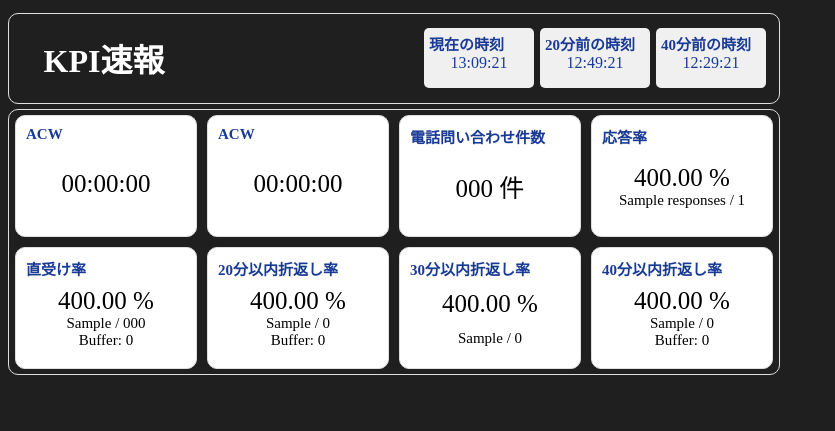
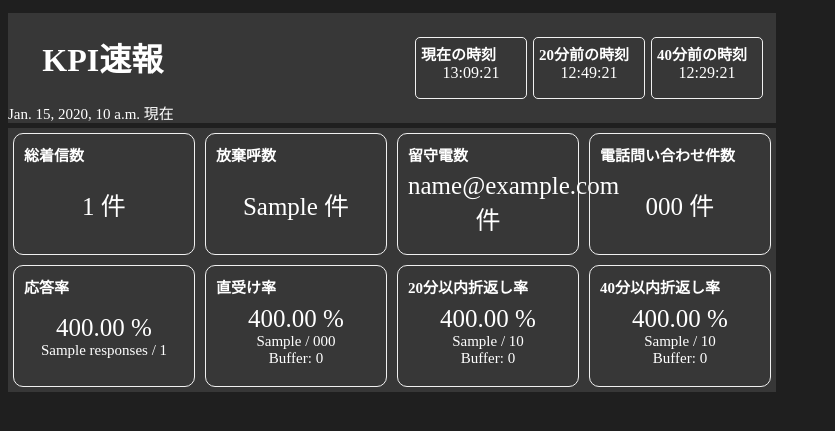
Before and after one commit to ekrsw/kpi_info_api, a Django app: template templates/kpi/dashboard.html in a window 1280 px wide. Shown: the top 431 px of the page, without its empty margins (0-835 px from the left). Run offline with Django 5.2, Linux system fonts and the light colour scheme; the template is opened without the code that fills it: most values are stand-ins (such as "Sample title", 1, 10 or a date in 2020).

Commit message:
dark mode

```diff
--- a/kpi/templatetags/custom_filters.py
+++ b/kpi/templatetags/custom_filters.py
@@ -5,3 +5,7 @@ register = template.Library()
 @register.filter(name='percentage')
 def percentage(value):
     return f"{value * 100:.2f}"
+
+@register.simple_tag
+def add_values(value1, value2):
+    return value1 + value2
--- a/static/base.css
+++ b/static/base.css
@@ -20,7 +20,7 @@ h1 {
     text-align: center;
 }
 
-.formContainer form, .box {
+.formContainer form {
     background-color: white;
     border-radius: 10px;
     border: 1px solid #dfdfdf;
--- a/static/kpi/css/dashboard.css
+++ b/static/kpi/css/dashboard.css
@@ -5,14 +5,17 @@
 .itemContainer, .titleContainer {
     width: 100%;
     align-items: center;
-    background-color: #1f1f1f;
+    background-color: #373737;
     max-width: 800px;
-    border:solid 1px #dfdfdf;
-    border-radius: 10px;
+    /*border:solid 1px #dfdfdf;*/
+    /*border-radius: 10px;*/
     margin: 5px 0;
 }
-
-.titleContainer h1 {
+.dateContent {
+    color: white;
+    font-size: 15px;
+}
+.titleContainer .mainContainer {
     width: 25%;
 }
 .titleContainer, .timeContainer {
@@ -26,12 +29,12 @@
 .timeBox{
     display: flex;
     flex-direction: column;
-    background-color: #f0f0f0;
     padding: 5px;
     height: 50px;
     width: 100px;
     margin: 8px 3px;
     border-radius: 5px;
+    border: solid 1px #f0f0f0;
 }
 .timeBox h5 {
     font-size: 15px;
@@ -39,7 +42,7 @@
     margin: 0 0;
 }
 .timeBox h5, .titleContainer {
-    color: #193A95;
+    color: white;
 }
 h1 {
     color: white;
@@ -55,6 +58,9 @@ h1 {
 .box {
     display: flex;
     flex-direction: column;
+    color: white;
+    border: solid 1px #f0f0f0;
+    border-radius: 10px;
     padding: 10px;
     height: 100px;
     width: 160px;
@@ -83,7 +89,7 @@ h1 {
     font-size: 15px;
 }
 .box h5 {
-    color: #193A95;
+    color: white;
     font-size: 15px;
     font-weight: 600;
     margin: 0 0;
--- a/templates/kpi/dashboard.html
+++ b/templates/kpi/dashboard.html
@@ -9,10 +9,15 @@
 
 {% block content %}
 {% load custom_filters %}
+{% add_values kpi_object.cumulative_callback_under_60_min kpi_object.callback_count_over_60_min as result %}
+
 <div class="page">
     <div class="contents">
         <div class="titleContainer">
-            <h1>KPI速報</h1>
+            <div class="mainContainer">
+                <h1>KPI速報</h1>
+                <div class="dateContent">{{ kpi_object.created_at }} 現在</div>
+            </div>
             <div class="timeContainer">
                 <div class="timeBox">
                     <h5>現在の時刻</h5>
@@ -31,18 +36,26 @@
         <div class="itemContainer">
             <div class="containerRow">
                 <div class="box">
-                    <h5>ACW</h5>
+                    <h5>総着信数</h5>
                     <div class="contentField">
                         <div class="content">
-                            <p class="mainContent">00:00:00</p>
+                            <p class="mainContent">{{ kpi_object.total_calls }} 件</p>
                         </div>
                     </div>
                 </div>
                 <div class="box">
-                    <h5>ACW</h5>
+                    <h5>放棄呼数</h5>
                     <div class="contentField">
                         <div class="content">
-                            <p class="mainContent">00:00:00</p>
+                            <p class="mainContent">{{ kpi_object.abandoned_calls }} 件</p>
+                        </div>
+                    </div>
+                </div>
+                <div class="box">
+                    <h5>留守電数</h5>
+                    <div class="contentField">
+                        <div class="content">
+                            <p class="mainContent">{{ kpi_object.voicemails }} 件</p>
                         </div>
                     </div>
                 </div>
@@ -54,6 +67,8 @@
                         </div>
                     </div>
                 </div>
+            </div>
+            <div class="containerRow">
                 <div class="box">
                     <h5>応答率</h5>
                     <div class="contentField">
@@ -63,8 +78,6 @@
                         </div>
                     </div>
                 </div>
-            </div>
-            <div class="containerRow">
                 <div class="box">
                     <h5>直受け率</h5>
                     <div class="contentField">
@@ -80,19 +93,8 @@
                     <div class="contentField">
                         <div class="content">
                             <p class="mainContent">{{ kpi_object.cumulative_callback_rate_under_20_min|percentage }} %</p>
-                            <p class="subContent">{{ kpi_object.cumulative_callback_under_20_min }} / 0</p>
+                            <p class="subContent">{{ kpi_object.cumulative_callback_under_20_min }} / {{ result }}</p>
                             <p class="subContent">Buffer: 0</p>
-                        </div>
-                    </div>
-                </div>
-                <div class="box">
-                    <h5>30分以内折返し率</h5>
-                    <div class="contentField">
-                        <div class="content">
-                            <p class="mainContent">{{ kpi_object.cumulative_callback_rate_under_30_min|percentage }} %</p>
-                        </div>
-                        <div class="content">
-                            <p class="subContent">{{ kpi_object.cumulative_callback_under_30_min }} / 0</p>
                         </div>
                     </div>
                 </div>
@@ -101,7 +103,7 @@
                     <div class="contentField">
                         <div class="content">
                             <p class="mainContent">{{ kpi_object.cumulative_callback_rate_under_40_min|percentage }} %</p>
-                            <p class="subContent">{{ kpi_object.cumulative_callback_under_40_min }} / 0</p>
+                            <p class="subContent">{{ kpi_object.cumulative_callback_under_40_min }} / {{ result }}</p>
                             <p class="subContent">Buffer: 0</p>
                         </div>
                     </div>
```
Also changed, not shown: collected_staticfiles/base.css (+3 -4 lines), collected_staticfiles/base.js (added, +25 -0 lines), collected_staticfiles/kpi/css/dashboard.css (+18 -12 lines), collected_staticfiles/kpi/js/dashboard.js (added).
